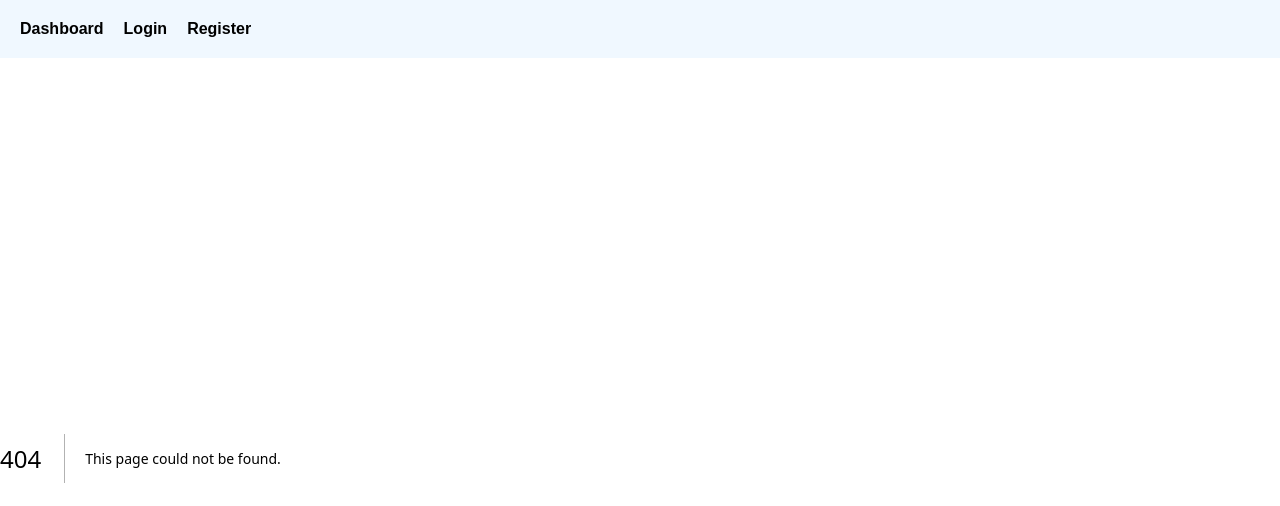
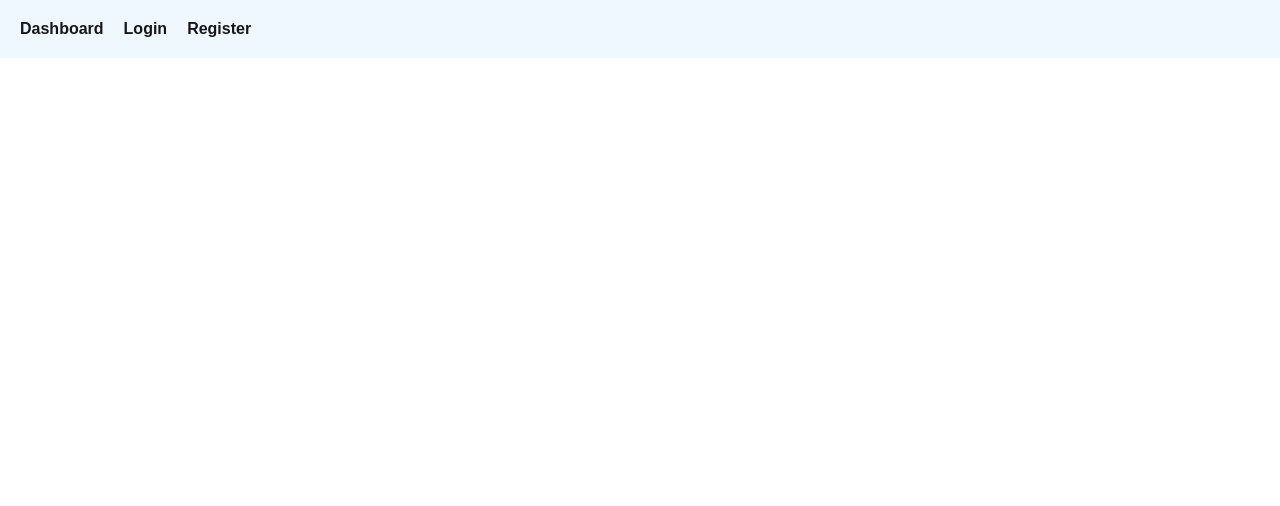
Before and after one commit to ynov-2025-m1-team6/Feed-Pulse-Front, a Next.js app: page /dashboard/charts in a window 1280 px wide. Before the commit this address had no page. Shown: the top 506 px of the page. Built offline with nearby package versions, Linux system fonts and the light colour scheme.

Commit message:
#8: add pages & upd layout

```diff
--- /dev/null
+++ b/src/app/dashboard/charts/page.module.scss
@@ -0,0 +1,3 @@
+.wrapper{
+    padding: 20px;
+}
--- /dev/null
+++ b/src/app/dashboard/charts/page.tsx
@@ -0,0 +1,8 @@
+import React from 'react'
+import styles from "./page.module.scss";
+
+export default function page() {
+  return (
+    <div className={styles.wrapper}>charts</div>
+  )
+}
--- /dev/null
+++ b/src/app/dashboard/layout.tsx
@@ -0,0 +1,30 @@
+import { Geist, Geist_Mono } from "next/font/google";
+import "../globals.css";
+import Sidebar from "@/components/Sidebar";
+
+const geistSans = Geist({
+  variable: "--font-geist-sans",
+  subsets: ["latin"],
+});
+
+const geistMono = Geist_Mono({
+  variable: "--font-geist-mono",
+  subsets: ["latin"],
+});
+
+const navItems = [{ path: "/dashboard/profile", label: "Profile" },{ path: "/dashboard/metrics", label: "Metrics" },{ path: "/dashboard/chart", label: "Charts" }]
+
+export default function RootLayout({
+  children,
+}: Readonly<{
+  children: React.ReactNode;
+}>) {
+  return (
+    <html lang="en">
+      <body className={`${geistSans.variable} ${geistMono.variable}`}>
+        <Sidebar navItems={navItems} />
+        {children}
+      </body>
+    </html>
+  );
+}
--- /dev/null
+++ b/src/app/dashboard/metrics/page.module.scss
@@ -0,0 +1,3 @@
+.wrapper{
+    padding: 20px;
+}
--- a/src/app/dashboard/page.tsx
+++ b/src/app/dashboard/page.tsx
@@ -1,12 +1,11 @@
 import React from 'react'
-import Sidebar from "@/components/Sidebar";
+// import Sidebar from "@/components/Sidebar";
 import styles from "./dashboard.module.scss";
 
 
 export default function page() {
   return (
     <>
-        <Sidebar navItems={[{ path: "/dashboard/metrics", label: "Metrics" },{ path: "/dashboard/chart", label: "Charts" }]} />
         <div className={styles.wrapper}>
 
         <h1>Dashboard</h1>
--- /dev/null
+++ b/src/app/dashboard/profile/page.module.scss
@@ -0,0 +1,3 @@
+.wrapper{
+    padding: 20px;
+}
```
Also changed, not shown: src/app/dashboard/metrics/page.tsx (added, +8 -0 lines), src/app/dashboard/profile/page.tsx (added, +8 -0 lines).
